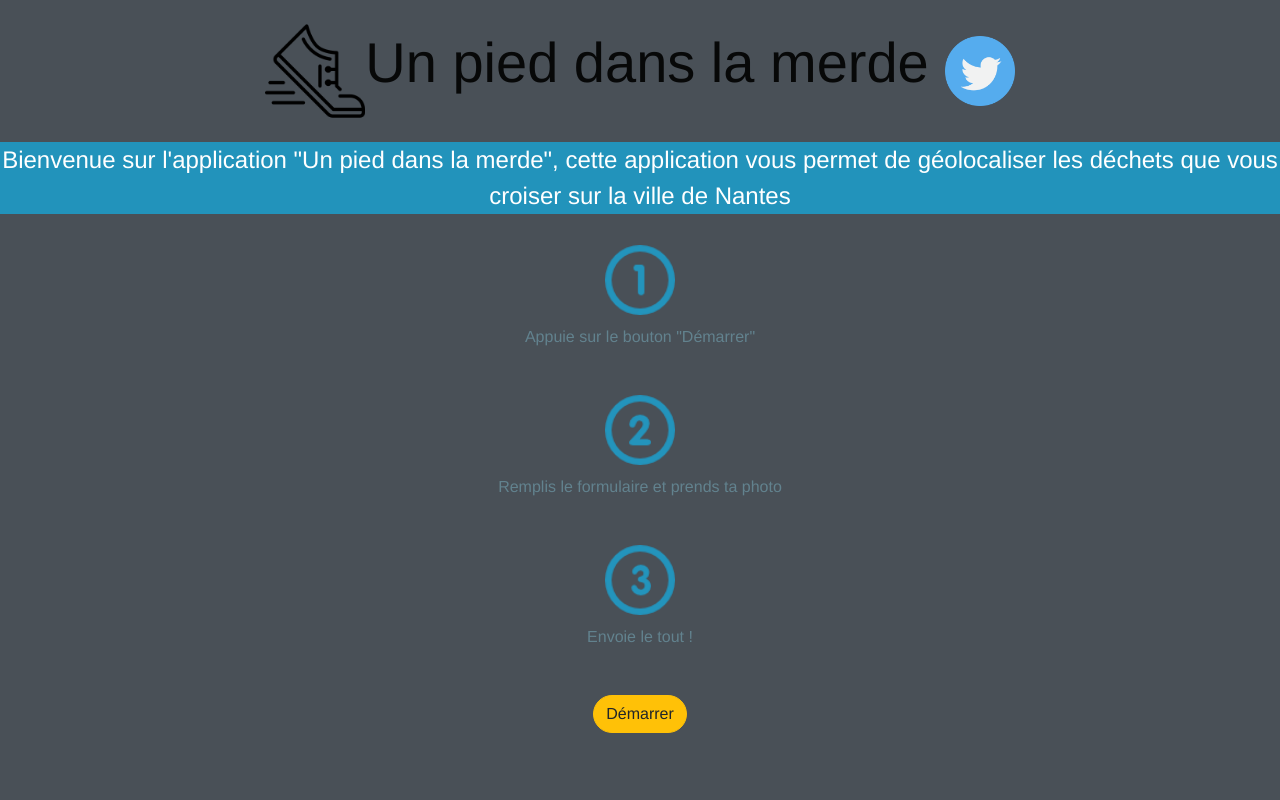
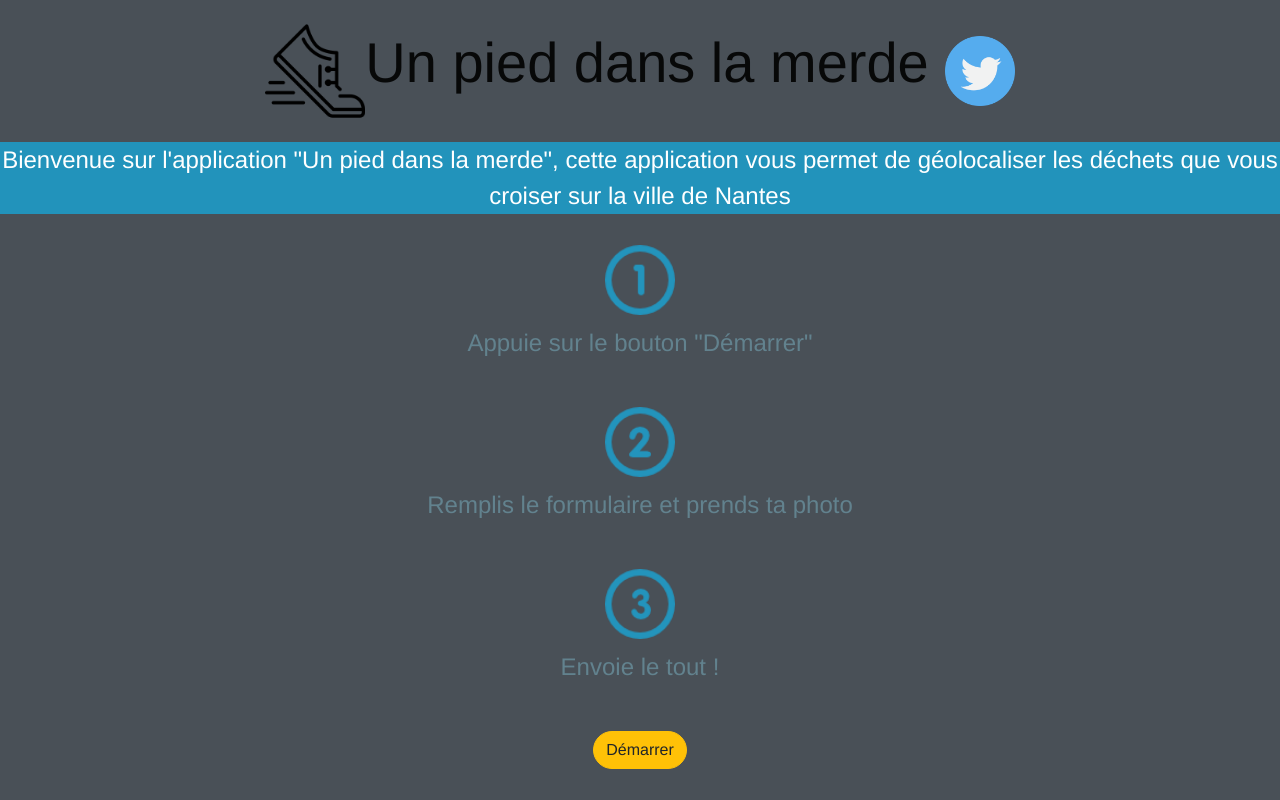
Before and after one commit to BarbierAlexis/Hackathon-Noel-, a Vue app in the folder hackathon_noel/: page / in a window 1280 px wide. Shown: the top 800 px of the page. Built offline with nearby package versions, Linux system fonts and the light colour scheme.

Commit message:
css card

```diff
--- a/hackathon_noel/src/components/Description.vue
+++ b/hackathon_noel/src/components/Description.vue
@@ -10,15 +10,15 @@
       <div class="Cards">
         <div class="Card">
           <img alt="Number1" src="../assets/number1.png">
-          <p>Appuie sur le bouton "Démarrer" </p>
+          <p class="paragraphe">Appuie sur le bouton "Démarrer" </p>
         </div>
         <div class="Card">
           <img alt="Number2" src="../assets/number2.png">
-          <p>Remplis le formulaire et prends ta photo</p>
+          <p class="paragraphe">Remplis le formulaire et prends ta photo</p>
         </div>
         <div class="Card">
           <img alt="Number3" src="../assets/number3.png">
-          <p>Envoie le tout ! </p>
+          <p class="paragraphe">Envoie le tout ! </p>
         </div>
       </div>
       <div>
@@ -75,7 +75,7 @@ export default {
     justify-content: center;
     align-items: center;
     color:#62828E;
-    font-size: 1em;
+    font-size: 1.5em;
   }
   .Card img{
     height: 70px;
@@ -84,7 +84,6 @@ export default {
   .Card{
     margin: 15px;
   }
-
   .btn{
     margin: 15px;
   }
@@ -92,5 +91,8 @@ export default {
     background-color:#2293bb;
     font-size: 1.5em;
   }
+  .p{
+    font-weight: 2em;
+  }
 
 </style>
--- a/hackathon_noel/src/components/Navbar.vue
+++ b/hackathon_noel/src/components/Navbar.vue
@@ -11,7 +11,6 @@
 <style scoped>
 .navbar {
   justify-content:center;
-
 }
 .title {
   font-size:3.5em;
```
Also changed, not shown: hackathon_noel/src/components/Twitter.vue (deleted, +0 -13 lines).
